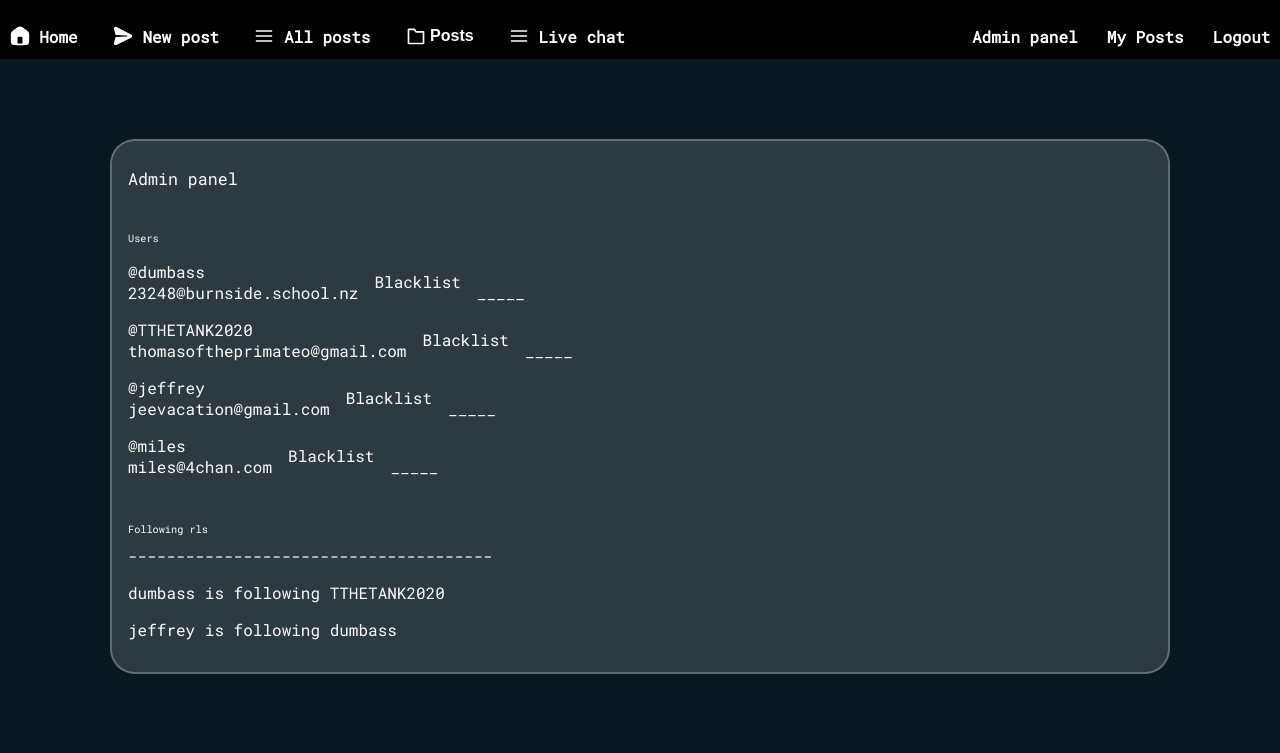
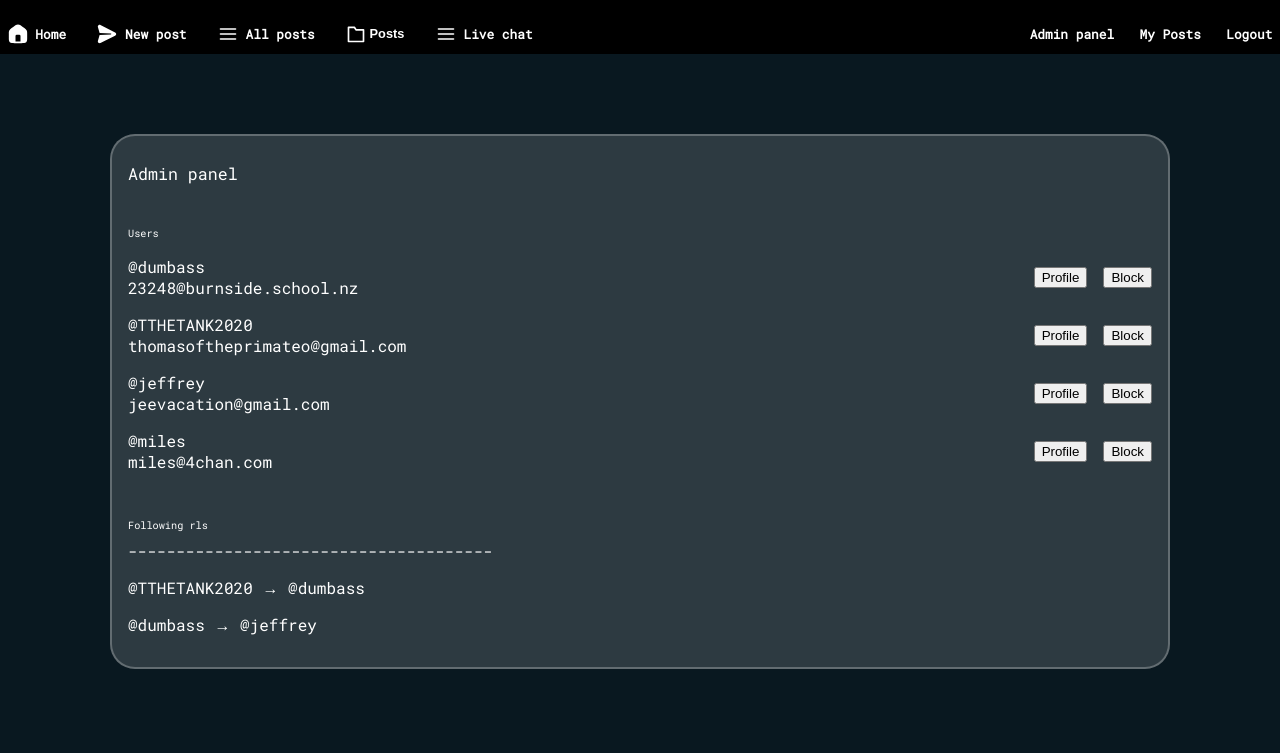
Before and after one commit to MooseZ690/message, a Flask app: page /admin in a window 1280 px wide. Shown: the top 753 px of the page. Run offline with Flask 3, Linux system fonts and the light colour scheme; a user stored in the database is signed in; data comes from the database, SQL or seed files in the repository; both versions use the stored data as it was after the commit; some web fonts are replaced.

Commit message:
formatting on admin.html, generally tidied up

```diff
--- a/app.py
+++ b/app.py
@@ -66,11 +66,16 @@ def home():
         SELECT liker_id, postid FROM likes;
         """
         #sql statement to get all info from likes table
+    categories = """
+        SELECT * FROM cat;
+        """
+        #sql statement to get all info from category table
     likes = query_db(likes)
     users = query_db(userssql)
     results = query_db(sql)
     comments = query_db(comments)
-    return render_template("home.html", results=results, users=users, comments=comments, likes=likes, today=datetime.now().strftime("%Y-%m-%d")) #sends the results to home.html, rendering the html file with the info from the database
+    categories = query_db(categories)
+    return render_template("home.html", results=results, users=users, comments=comments, likes=likes, categories=categories, today=datetime.now().strftime("%Y-%m-%d")) #sends the results to home.html, rendering the html file with the info from the database
 
 @app.route("/allposts")
 def allposts():
@@ -264,21 +269,20 @@ def admin():
     JOIN users AS followed ON following.followed_id = followed.id
     JOIN users AS follower ON following.follower_id = follower.id;
     """
-
     admin = """SELECT users.id, users.name, users.email, users.imageurl
     FROM admins
     JOIN users ON admins.userid = users.id
     ORDER BY admins.id DESC;
     """
-
     admin = query_db(admin)
     users = query_db(users)
     followers = query_db(followers)
     for row in admin:
         if row[0] == session.get('user_id'):
+        #if the user is an admin, load the template
             return render_template("admin.html", users=users, followers=followers, admin=admin)
     return redirect(url_for("home"))
-
+    #if the user isn't an admin, redirect to the homepage.
 
 
 @app.route("/category/<int:id>") #flask app route for the page that shows posts only from a certain category
--- a/static/style.css
+++ b/static/style.css
@@ -13,6 +13,7 @@
     --sidebar-font-size:0.8vw;
     --reply-font:calc(0.5vh + 0.5vw);
     --reply-line:calc(2vh + 2vw);
+    --navbar-font-size:1vw;
 }
 
 
@@ -59,6 +60,10 @@ a{
 
 /* Buttons */
 
+.admin-users-button a{
+    color:black;
+}
+
 .top-button,
 .top-button-active{
     display:flex;
@@ -68,7 +73,7 @@ a{
     font-weight:600;
     color:white;
     border:none;
-    font-size:1em !important;
+    font-size:var(--navbar-font-size) !important;
     background:black;
     border-bottom:3px solid rgba(0, 0, 255, 0);
 }
@@ -254,11 +259,6 @@ a{
 /* Dropdowns */
 
 
-
-.dropdown button{
-    font-size:0.9vw;
-}
-
 .dropdown-content{
     display:none;
     position:absolute;
@@ -281,6 +281,10 @@ a{
 .dropdown-content a:hover{
     background:white;
     color:black;
+}
+
+.dropdown button{
+    font-size:var(--navbar-font-size) !important;
 }
 
 .dropdown:hover .dropdown-content{
@@ -308,7 +312,8 @@ a{
     margin:1em 0 2em 0;
     color:white;
     font-size:0.7cqi;
-    max-width:35%;
+    min-width:10vw;
+    max-width:35vw;
 }
 
 .reply-decoration{
@@ -391,7 +396,7 @@ a{
     border:1px solid rgba(255,255,255,0.2);
     color:white;
     transition:height 0.3s ease-in-out;
-    font-size:var(--sidebar-font-size)
+    font-size:var(--sidebar-font-size);
 }
 
 .sidebar-section:hover{
--- a/templates/admin.html
+++ b/templates/admin.html
@@ -8,17 +8,17 @@
         <p class="admin-users"?>
             @{{row[0]}}<br>
             {{row[1]}}<br>
-
-
-            <a href="/block/{{row[3]}}">Blacklist</a><br>
-
-
-            _____
+            <button class="admin-users-button" style="margin-left:auto">
+                <a href="/userposts/{{row[0]}}">Profile</a>
+            </button>
+            <button class="admin-users-button">
+                <a href="/block/{{row[3]}}">Block</a>
+            </button>
         </p>
         {% endfor %}
     <br><h2>Following rls</h2>--------------------------------------<br>
         {% for row in followers %}
-            <p>{{row[0]}} is following {{row[1]}}</p>
+            <p>@{{row[1]}} &#8594 @{{row[0]}}</p>
         {% endfor %}
     </div>
 </div>
--- a/templates/allposts.html
+++ b/templates/allposts.html
@@ -58,8 +58,8 @@
         </div>
         <a class="reply-box" href="{{ url_for('newpost', id=item[7]) }}"> <!-- puts the reply in a clickable div -->
             <div class="post-text">
-                <p>Replying to <i>{{post[2]}}</i></p>
-                <p>{{post[0]}}</p>
+                <p><i>{{post[2]}}</i></p>
+                <b>{{post[0]}}</b>
                 <p>{{post[1]}}</p>
             </div>
         </a>
```
Also changed, not shown: templates/home.html (+6 -6 lines), database.db.
